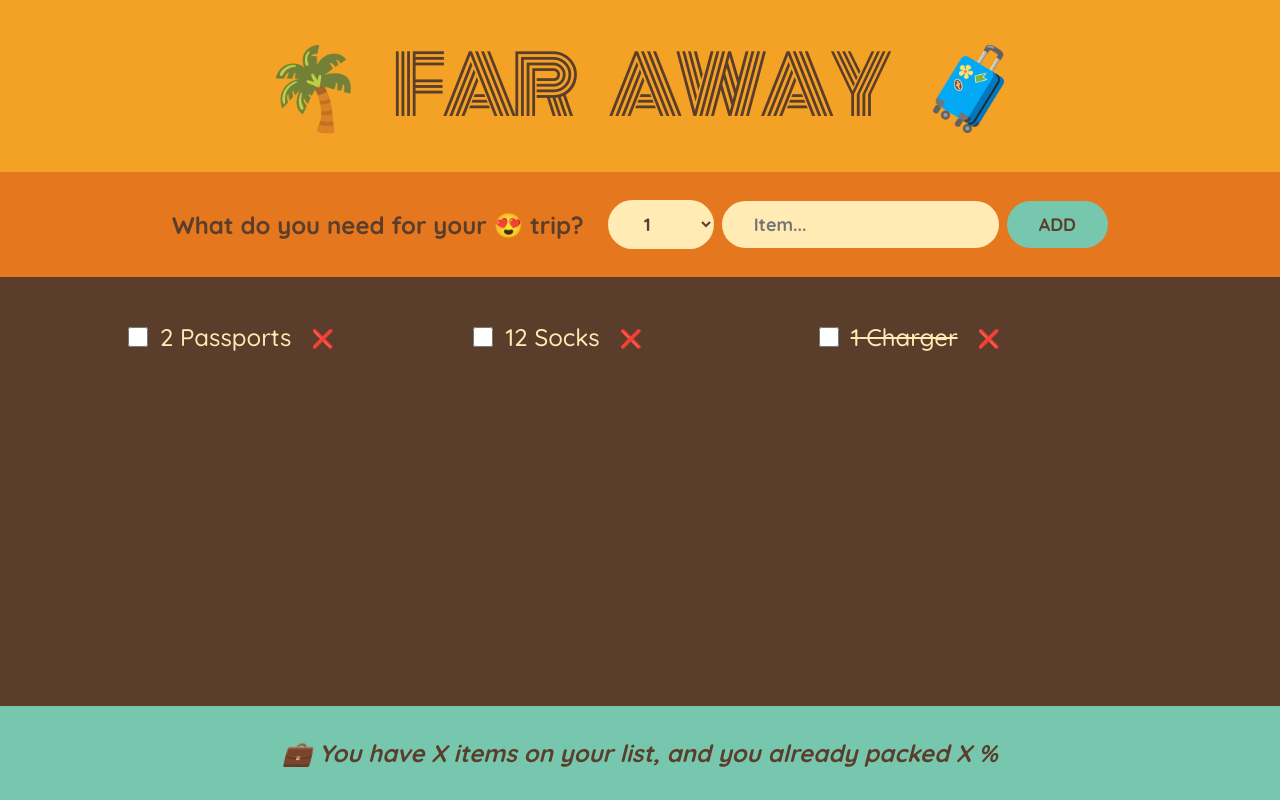
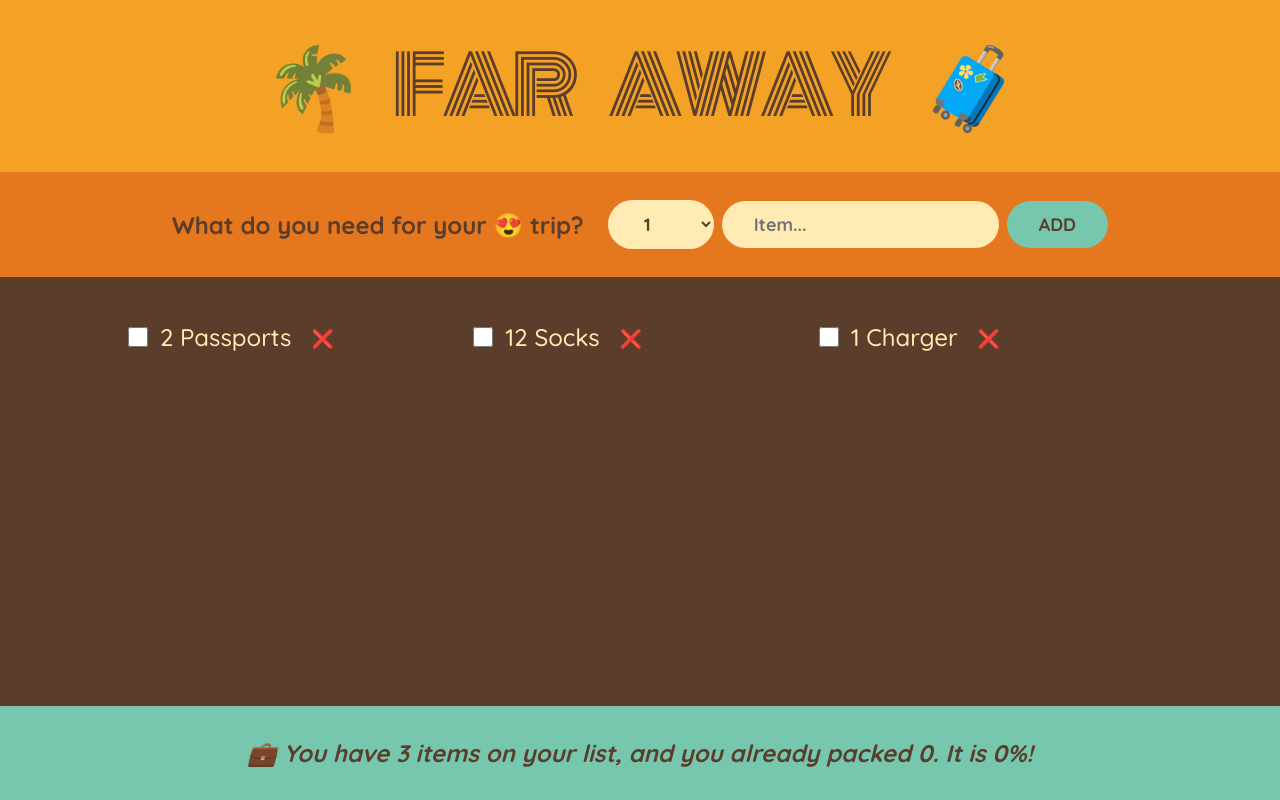
Before and after one commit to aniakucherenko/Project-Far-Away, a React (Create React App) app: page / in a window 1280 px wide. Built offline with nearby package versions, Linux system fonts and the light colour scheme.

Commit message:
Update App.jsx

```diff
--- a/src/components/App.jsx
+++ b/src/components/App.jsx
@@ -3,7 +3,7 @@
 const initialItems = [
   { id: 1, description: 'Passports', quantity: 2, packed: false },
   { id: 2, description: 'Socks', quantity: 12, packed: false },
-  { id: 3, description: 'Charger', quantity: 1, packed: true },
+  { id: 3, description: 'Charger', quantity: 1, packed: false },
 ];
 
 export default function App() {
@@ -34,7 +34,7 @@
         onDeleteItem={handleDeleteItem}
         onToggleItem={handleToggleItem}
       />
-      <Stats />
+      <Stats items={items} />
     </div>
   );
 }
@@ -130,10 +130,26 @@
   );
 }
 
-function Stats() {
+function Stats({ items }) {
+  if (!items.length)
+    return (
+      <p className="stats">
+        <em>Start adding some items to your Packing List! 🚀</em>
+      </p>
+    );
+
+  const numItems = items.length;
+  const numPacked = items.filter(item => item.packed).length;
+  const percentage = Math.round((numPacked / numItems) * 100);
+
   return (
     <footer className="stats">
-      <em>💼 You have X items on your list, and you already packed X % </em>
+      <em>
+        {percentage === 100
+          ? 'You got everything ready to go !! ✈️ '
+          : `💼 You have ${numItems} items on your list, and you already packed
+      ${numPacked}. It is ${percentage}%!`}
+      </em>
     </footer>
   );
 }
```
